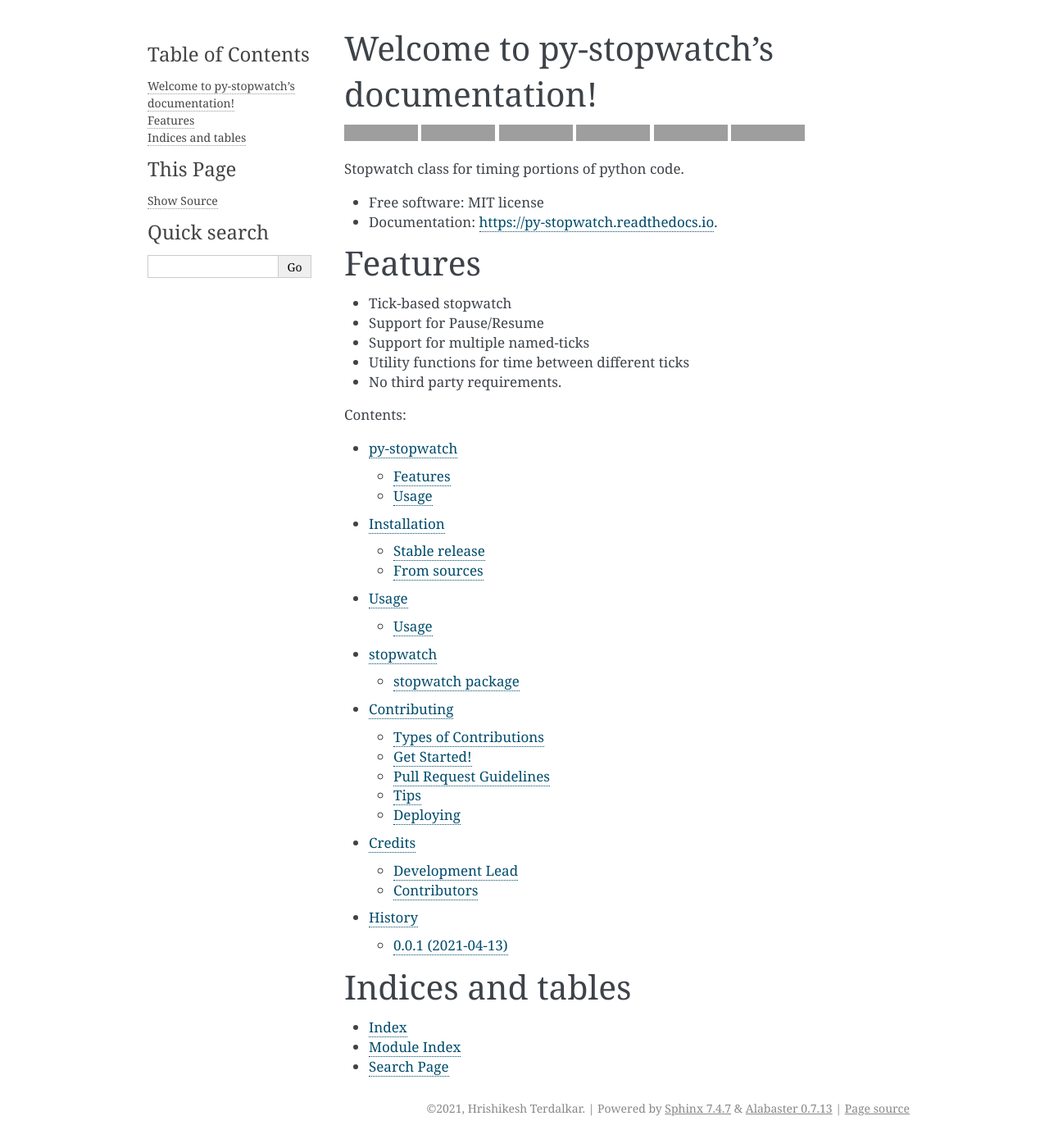
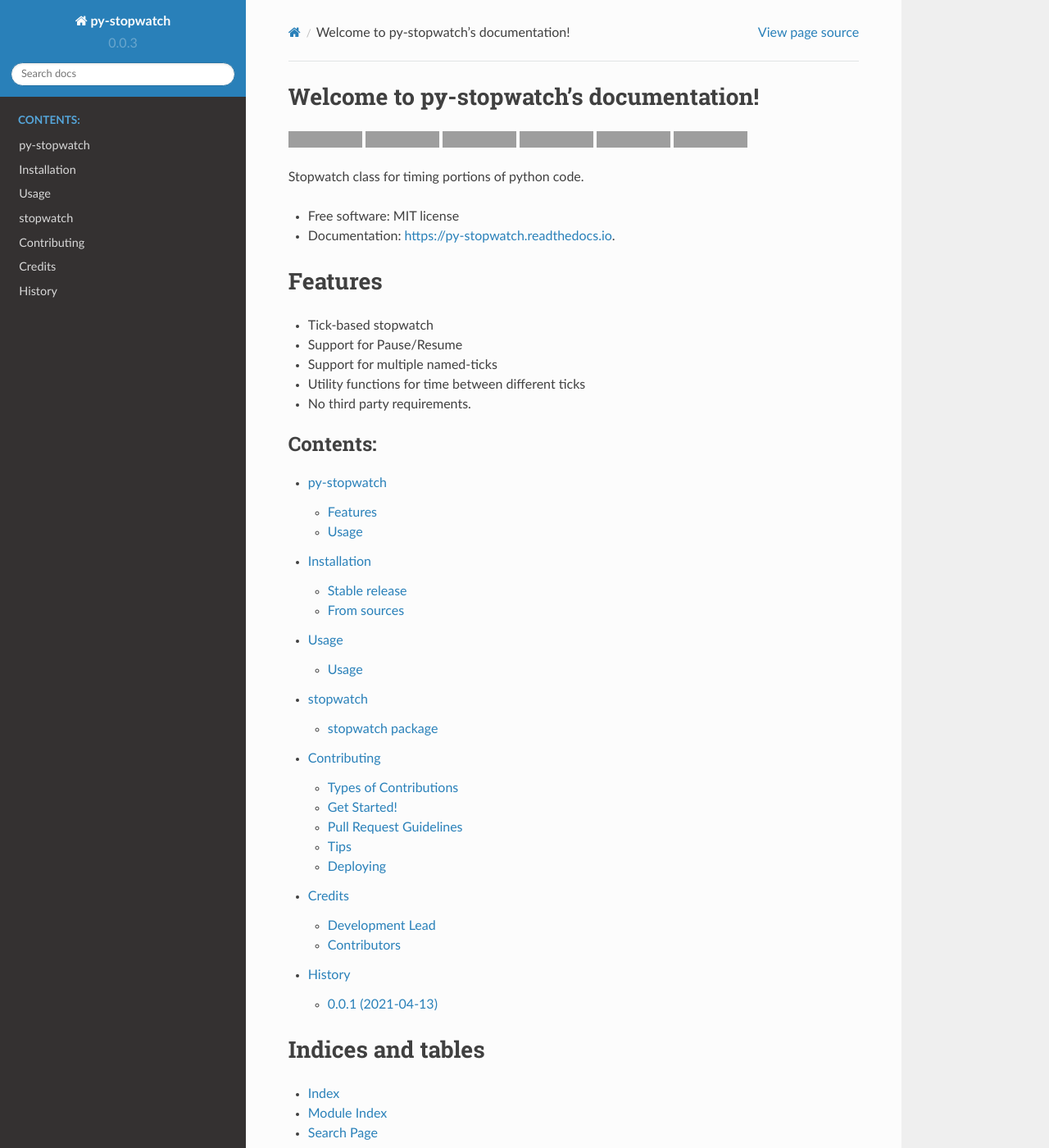
Before and after one commit to hrishikeshrt/py_stopwatch, a Sphinx documentation site: the page built from docs/index.rst, in a window 1280 px wide and 1400 px high. Shown: the whole window at 82% size. Built offline with Sphinx 7.4.7 and the Read the Docs theme 2.0.0, drawn with Linux system fonts in a browser that asks for light colours; some of the changed text lies outside the part shown; grey boxes are pictures that could not be loaded.

```diff
--- a/docs/conf.py
+++ b/docs/conf.py
@@ -31,7 +31,24 @@ import stopwatch
 
 # Add any Sphinx extension module names here, as strings. They can be
 # extensions coming with Sphinx (named 'sphinx.ext.*') or your custom ones.
-extensions = ['sphinx.ext.autodoc', 'sphinx.ext.viewcode']
+extensions = [
+    'sphinx.ext.autodoc',
+    'sphinx.ext.napoleon',
+    'sphinx.ext.viewcode',
+    'sphinx_rtd_theme'
+]
+
+# Autodoc settings
+autoclass_content = 'both'
+autodoc_member_order = 'bysource'
+
+# Napoleon settings
+napoleon_numpy_docstring = True
+napoleon_include_init_with_doc = True
+napoleon_include_private_with_doc = True
+napoleon_include_special_with_doc = True
+napoleon_use_param = True
+napoleon_use_rtype = True
 
 # Add any paths that contain templates here, relative to this directory.
 templates_path = ['_templates']
@@ -47,7 +64,7 @@ master_doc = 'index'
 
 # General information about the project.
 project = 'py-stopwatch'
-copyright = "2021, Hrishikesh Terdalkar"
+copyright = "2022, Hrishikesh Terdalkar"
 author = "Hrishikesh Terdalkar"
 
 # The version info for the project you're documenting, acts as replacement
@@ -83,7 +100,8 @@ todo_include_todos = False
 # The theme to use for HTML and HTML Help pages.  See the documentation for
 # a list of builtin themes.
 #
-html_theme = 'alabaster'
+# html_theme = 'alabaster'
+html_theme = 'sphinx_rtd_theme'
 
 # Theme options are theme-specific and customize the look and feel of a
 # theme further.  For a list of options available for each theme, see the
@@ -129,7 +147,7 @@ latex_elements = {
 latex_documents = [
     (master_doc, 'py_stopwatch.tex',
      'py-stopwatch Documentation',
-     'Hrishikesh Terdalkar', 'manual'),
+     author, 'manual'),
 ]
 
 
@@ -154,6 +172,6 @@ texinfo_documents = [
      'py-stopwatch Documentation',
      author,
      'py_stopwatch',
-     'One line description of project.',
+     'Time your code with ease.',
      'Miscellaneous'),
 ]
```
